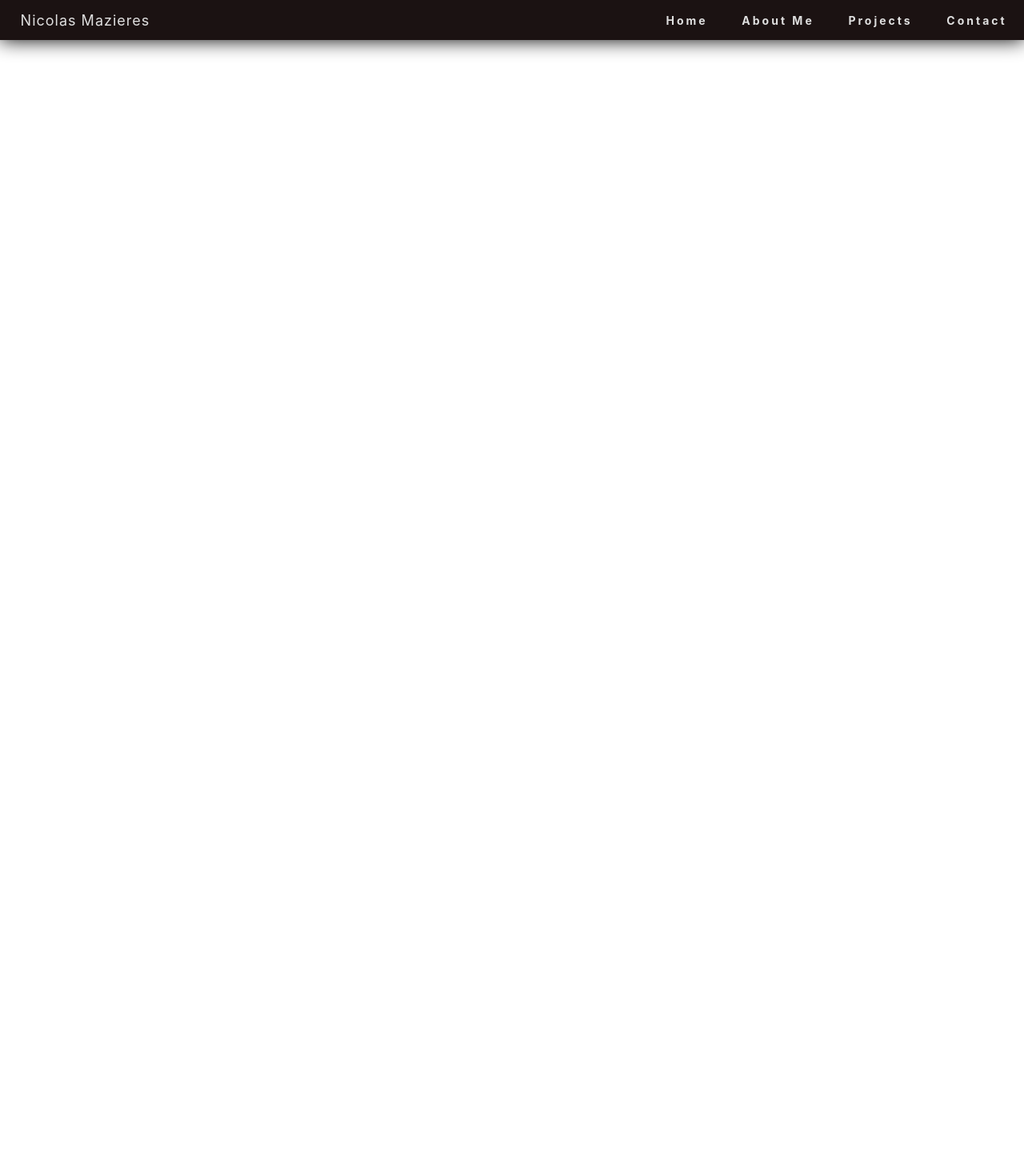
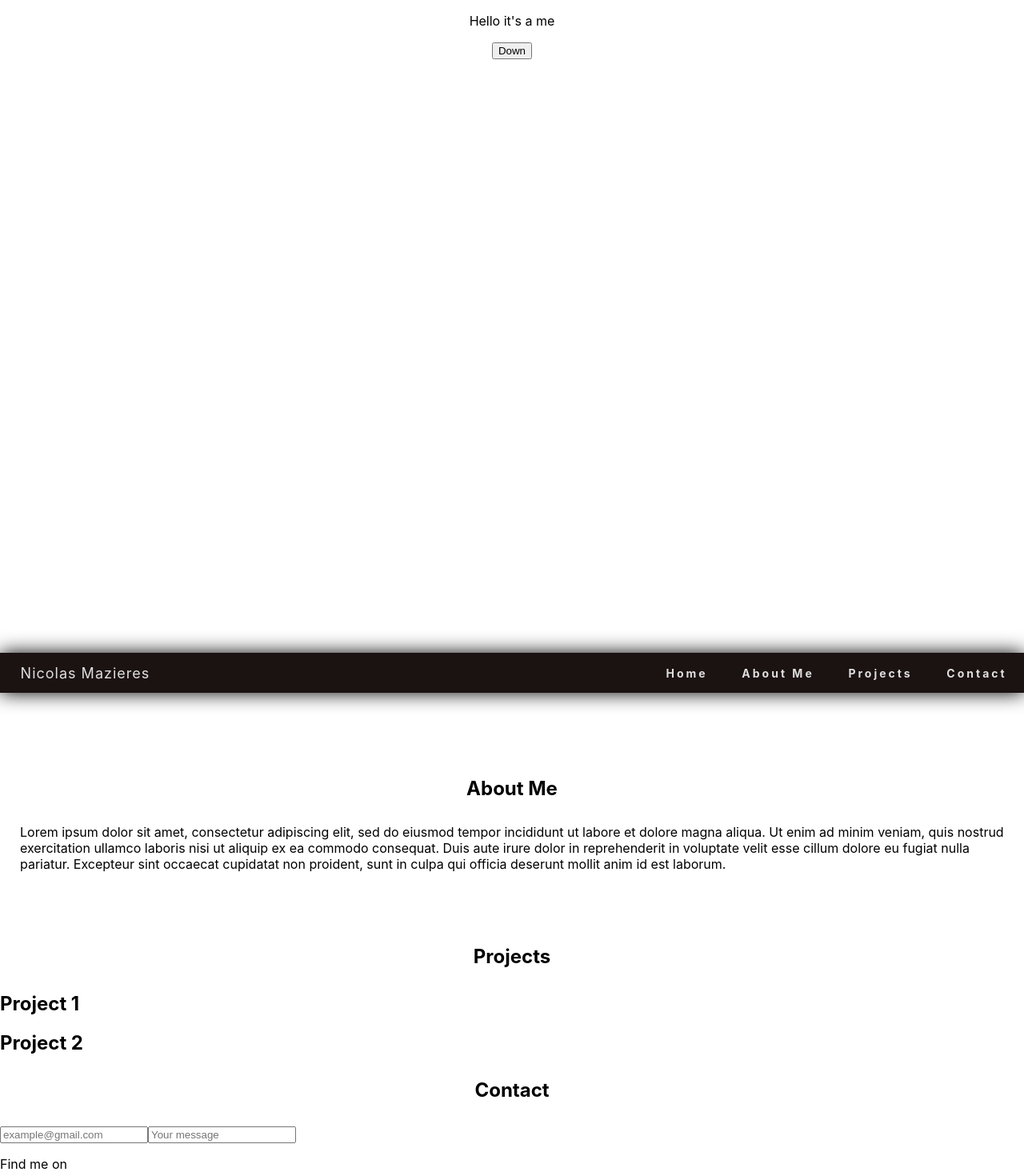
Before and after one commit to NicolasMazieres/NM-Portfolio, a React (Create React App) app: page / in a window 1280 px wide. Shown: the top 1470 px of the page at 80% size. Before the commit the page ends 800 px from the top, so only its background shows below. Built offline with nearby package versions, Linux system fonts and the light colour scheme.

Commit message:
Sections structure update

```diff
--- a/src/App.tsx
+++ b/src/App.tsx
@@ -4,11 +4,13 @@ import AboutMe from './components/AboutMe';
 import Projects from './components/Projects';
 import Contact from './components/Contact';
 import Footer from './components/Footer';
+import Landing from './components/Landing';
 
 
 function App() {
   return (
     <div className="App">
+      <Landing />
       <Navbar />
       <AboutMe />
       <Projects />
--- a/src/components/AboutMe.tsx
+++ b/src/components/AboutMe.tsx
@@ -1,6 +1,14 @@
-function AboutMe(){
+function AboutMe() {
     return (
-        <div></div>
+        <section className="about-container">
+            <h1 className="section-title">About Me</h1>
+            <p>Lorem ipsum dolor sit amet, consectetur adipiscing elit,
+                sed do eiusmod tempor incididunt ut labore et dolore magna aliqua.
+                Ut enim ad minim veniam, quis nostrud exercitation ullamco laboris nisi ut
+                aliquip ex ea commodo consequat. Duis aute irure dolor in reprehenderit in voluptate
+                velit esse cillum dolore eu fugiat nulla pariatur. Excepteur sint occaecat cupidatat non
+                proident, sunt in culpa qui officia deserunt mollit anim id est laborum.</p>
+        </section>
     );
 }
 
--- a/src/components/Contact.tsx
+++ b/src/components/Contact.tsx
@@ -1,6 +1,12 @@
 function Contact(){
     return (
-        <div></div>
+        <section className="contact-container">
+            <h1 className="section-title">Contact</h1>
+            <form>
+                <input type="email" placeholder="example@gmail.com"/>
+                <input type="text" placeholder="Your message"/>
+            </form>
+        </section>
     );
 }
 
--- a/src/components/Footer.tsx
+++ b/src/components/Footer.tsx
@@ -1,6 +1,8 @@
 function Footer(){
     return (
-        <div></div>
+        <footer>
+            <p>Find me on</p>
+        </footer>
     );
 }
 
--- /dev/null
+++ b/src/components/Landing.tsx
@@ -0,0 +1,10 @@
+function Landing(){
+    return (
+        <section className="landing-container">
+            <p>Hello it's a me</p>
+            <button className="landing-button">Down</button>
+        </section>
+    );
+}
+
+export default Landing;
--- a/src/components/Projects.tsx
+++ b/src/components/Projects.tsx
@@ -1,6 +1,16 @@
 function Projects(){
     return (
-        <div></div>
+        <section className="projects-container">
+            <h1 className="section-title">Projects</h1>
+            <div className="projects-list">
+                <div>
+                    <h2>Project 1</h2>
+                </div>
+                <div>
+                    <h2>Project 2</h2>
+                </div>
+            </div>
+        </section>
     );
 }
 
--- a/src/index.css
+++ b/src/index.css
@@ -12,7 +12,14 @@ code {
     monospace;
 }
 
-/* CSS Navbar */
+/* Landing page */
+
+.landing-container {
+  height: 100vh;
+  text-align: center;
+}
+
+/* Navbar */
 
 nav {
   display: flex;
@@ -21,7 +28,8 @@ nav {
   height: 50px;
   background: #1B1212;
   box-shadow: 0 0 25px 0 black;
-  position: fixed;
+  position: sticky;
+  top: 0;
   width: 100%;
 }
 
@@ -66,11 +74,29 @@ nav {
   border-radius: 10%;
 }
 
+/* About Me section */
+
+.about-container {
+  padding: 25px;
+  margin: 50px auto;
+}
+
+.section-title {
+  margin: 30px auto;
+  text-align: center;
+}
+
 /* Responsivity for low width */
 
 @media screen and (max-width: 520px) {
 
+  .nav-title {
+    z-index: 10;
+  }
+
   .nav-list {
+    position: absolute;
+    width: 95.5vw;
     flex-direction: column;
     height: 250px;
   }
```
